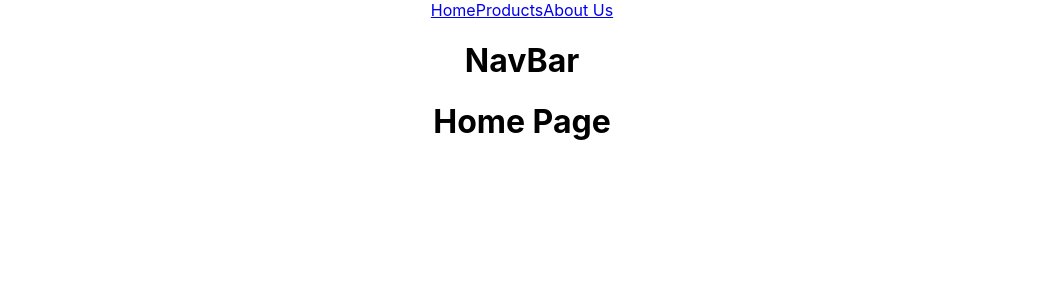
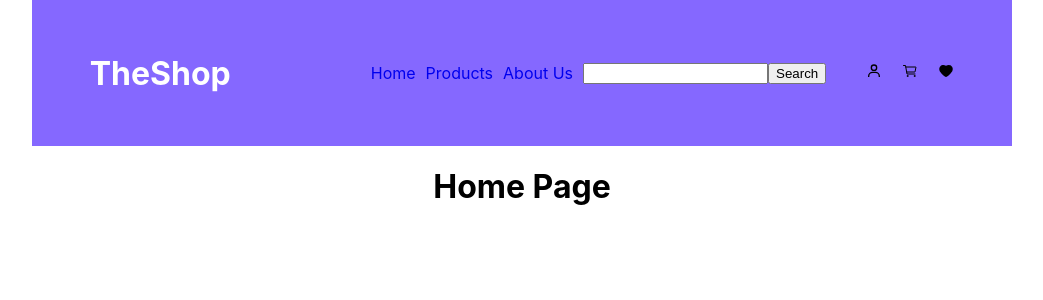
Before and after one commit to MartaPanasyuk/web-shop-frontEnd, a React (Create React App) app: page / in a window 1280 px wide. Shown: the top 300 px of the page, without its empty margins (118-1161 px from the left). Built offline with nearby package versions, Linux system fonts and the light colour scheme.

Commit message:
Did some css and added navbar icons

```diff
--- a/package.json
+++ b/package.json
@@ -8,6 +8,7 @@
     "@testing-library/user-event": "^13.5.0",
     "react": "^18.1.0",
     "react-dom": "^18.1.0",
+    "react-icons": "^4.4.0",
     "react-router-dom": "^6.3.0",
     "react-scripts": "5.0.1",
     "web-vitals": "^2.1.4"
--- a/src/App.css
+++ b/src/App.css
@@ -1,3 +1,47 @@
 .App {
   text-align: center;
 }
+
+.Container {
+  max-width: 980px;
+  margin: 0 auto;
+}
+
+.NavBar {
+  display: flex;
+  justify-content: center;
+  align-items: center;
+  background-color: #8568FF;
+  height: 146px;
+}
+
+.NavBar-Left {
+  display: flex;
+  justify-content: center;
+  align-items: center;
+}
+
+.NavBar-Left h1 {
+  color: white;
+  padding-right: 100px;
+}
+
+.NavBar-Left ul {
+display: flex;
+list-style: none;
+justify-content: space-around;
+}
+
+
+a {
+  padding-right: 10px;
+  text-decoration: none;
+}
+
+.NavBar-Icons {
+  padding-left: 20px;
+}
+
+.NavBar-Icons svg {
+  padding-left: 20px;
+}
--- a/src/App.js
+++ b/src/App.js
@@ -12,8 +12,8 @@ import {
 function App() {
   return (
     <div className="App">
+      <div className="Container">
         <NavBar />
-      <h1>NavBar</h1>
         <Routes>
           <Route path="/" element={<HomePage />} />
           <Route path="/shop" element={<ProductPage />} />
@@ -21,6 +21,7 @@ function App() {
           <Route path="/contacts" element={<AboutUsPage />} />
         </Routes>
       </div>
+    </div>
   );
 }
 
--- a/src/components/NavBar/index.jsx
+++ b/src/components/NavBar/index.jsx
@@ -1,11 +1,28 @@
 import { Link } from "react-router-dom";
+import { SearchBar } from "../SearchBar";
+import { IoCartOutline } from "react-icons/io5";
+import { AiFillHeart } from "react-icons/ai";
+import { BiUser } from "react-icons/bi";
 
 const NavBar = () => {
   return (
-    <div>
-      <Link to="/">Home</Link>
-      <Link to="/shop">Products</Link>
-      <Link to="/contacts">About Us</Link>
+    <div className="NavBar">
+      <div className="NavBar-Left">
+        <h1>The<span>Shop</span></h1>
+        <ul>
+          <li className="NavBar-Link"><Link to="/">Home</Link></li>
+          <li className="NavBar-Link"><Link to="/shop">Products</Link></li>
+          <li className="NavBar-Link"><Link to="/contacts">About Us</Link></li>
+        </ul>
+      </div>
+      <div className="NavBar-Search">
+        <SearchBar />
+      </div>
+      <div className="NavBar-Icons">
+        <BiUser />
+        <IoCartOutline/>
+        <AiFillHeart />
+      </div>
     </div>
   );
 };
--- /dev/null
+++ b/src/components/SearchBar/index.jsx
@@ -0,0 +1,11 @@
+
+const SearchBar = () => {
+  return (
+    <form>
+        <input type="search"/>
+        <button>Search</button>
+    </form>
+  )
+}
+
+export { SearchBar }
```
Also changed, not shown: src/components/SearchBar/styles.css (added), 1 other file (tests, documents, lock files or other folders). Lines whose indentation alone changed are shown as unchanged.
